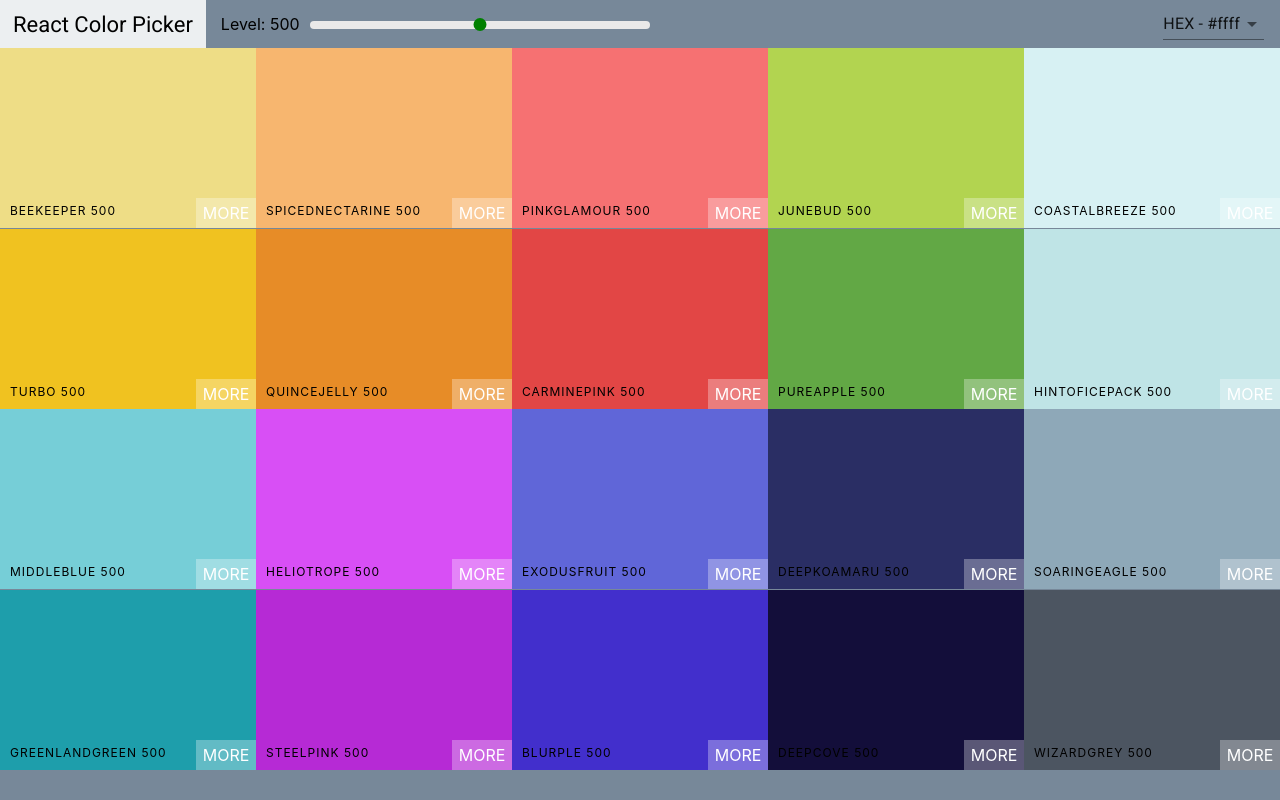
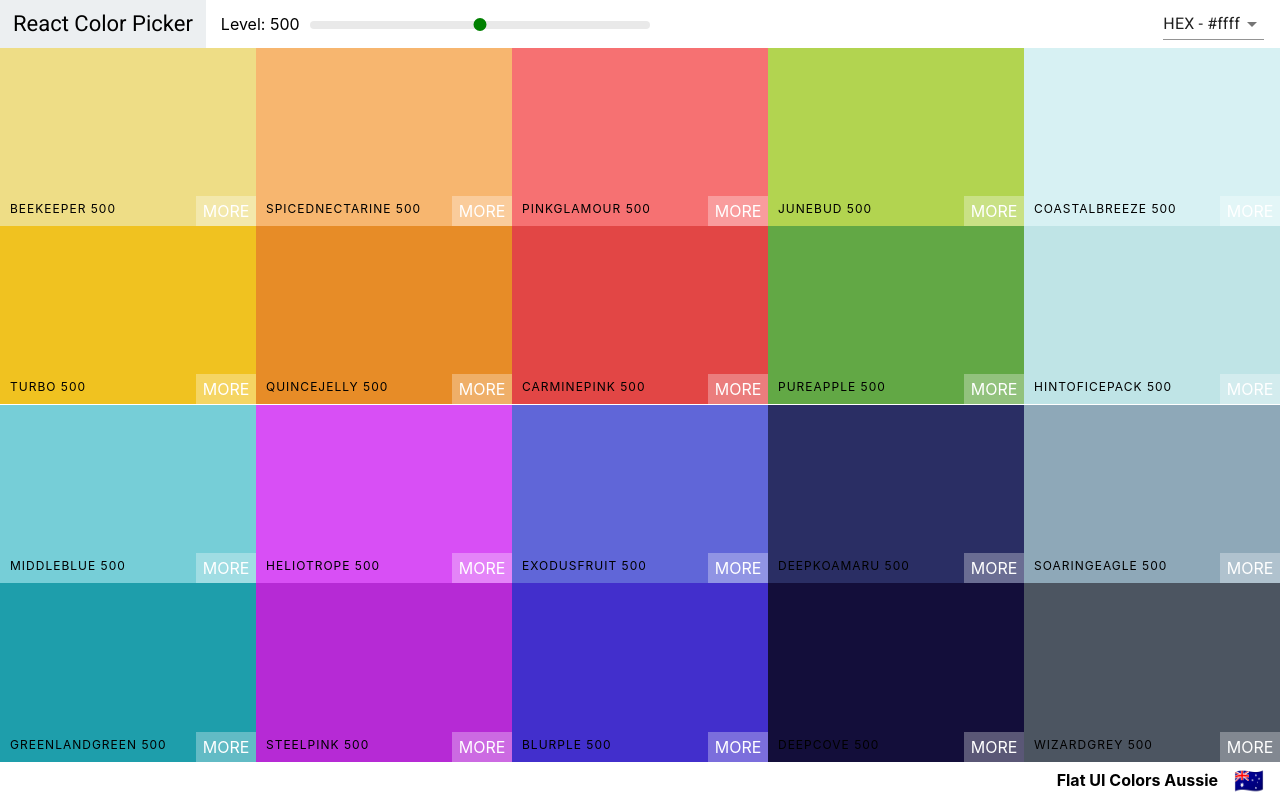
Before and after one commit to ChrisB32-cloud/Color-Project, a React (Create React App) app: page / in a window 1280 px wide. Built offline with nearby package versions, Linux system fonts and the light colour scheme.

Commit message:
We now have a footer that displays the palette name and an emoji

```diff
--- a/src/NavBar.js
+++ b/src/NavBar.js
@@ -4,8 +4,7 @@ import MenuItem from '@material-ui/core/MenuItem';
 import Snackbar from '@material-ui/core/Snackbar';
 import IconButton from '@material-ui/core/IconButton';
 import CloseIcon from '@material-ui/icons/Close';
-import Alert from '@material-ui/lab/Alert';
-import Slider, { Range } from 'rc-slider';
+import Slider from 'rc-slider';
 import 'rc-slider/assets/index.css';
 import './NavBar.css'
 
--- a/src/Palette.css
+++ b/src/Palette.css
@@ -1,9 +1,26 @@
 .Palette {
     height: 100vh;
+    display: flex;
+    flex-direction: column;
 }
 
 .Palette-colors {
     height: 90%;
+}
+
+.Palette-footer {
+    background-color: white;
+    height: 5vh;
+    display: flex;
+    justify-content: flex-end;
+    align-items: center;
+    font-weight: bold;
+
+}
+
+.emoji {
+    font-size: 1.5rem;
+    margin: 1rem;
 }
 
 /* .slider{
--- a/src/Palette.js
+++ b/src/Palette.js
@@ -31,14 +31,13 @@ class Palette extends Component {
 
     render() {
 
-        const { colors } = this.props.palette
+        const { colors, paletteName, emoji } = this.props.palette
         const { level, format } = this.state
 
-        const colorBoxes = colors[level].map((myColor, idx) => (
-            <ColorBox boxColor={myColor[format]} name={myColor.name} key={idx} />
+        const colorBoxes = colors[level].map((myColor) => (
+            <ColorBox boxColor={myColor[format]} name={myColor.name} key={myColor.id} />
         ))
-
-        // console.log(this.state);
+        // console.log(this.props);
 
         return (
             <div className='Palette' >
@@ -46,7 +45,10 @@ class Palette extends Component {
                 <div className='Palette-colors' >
                     {colorBoxes}
                 </div>
-                {/* Footer */}
+                <footer className='Palette-footer'  >
+                    {paletteName}
+                    <span className='emoji'>{emoji}</span>
+                </footer>
             </div>
         );
     }
--- a/src/colorHelper.js
+++ b/src/colorHelper.js
@@ -1,4 +1,4 @@
-import React, { Component } from 'react';
+
 import chroma from 'chroma-js'
 
 
--- a/src/index.css
+++ b/src/index.css
@@ -1,6 +1,6 @@
 body {
   margin: 0;
-  background-color: lightslategray;
+  /* background-color: lightslategray; */
   font-family: -apple-system, BlinkMacSystemFont, 'Segoe UI', 'Roboto', 'Oxygen',
     'Ubuntu', 'Cantarell', 'Fira Sans', 'Droid Sans', 'Helvetica Neue',
     sans-serif;
```
